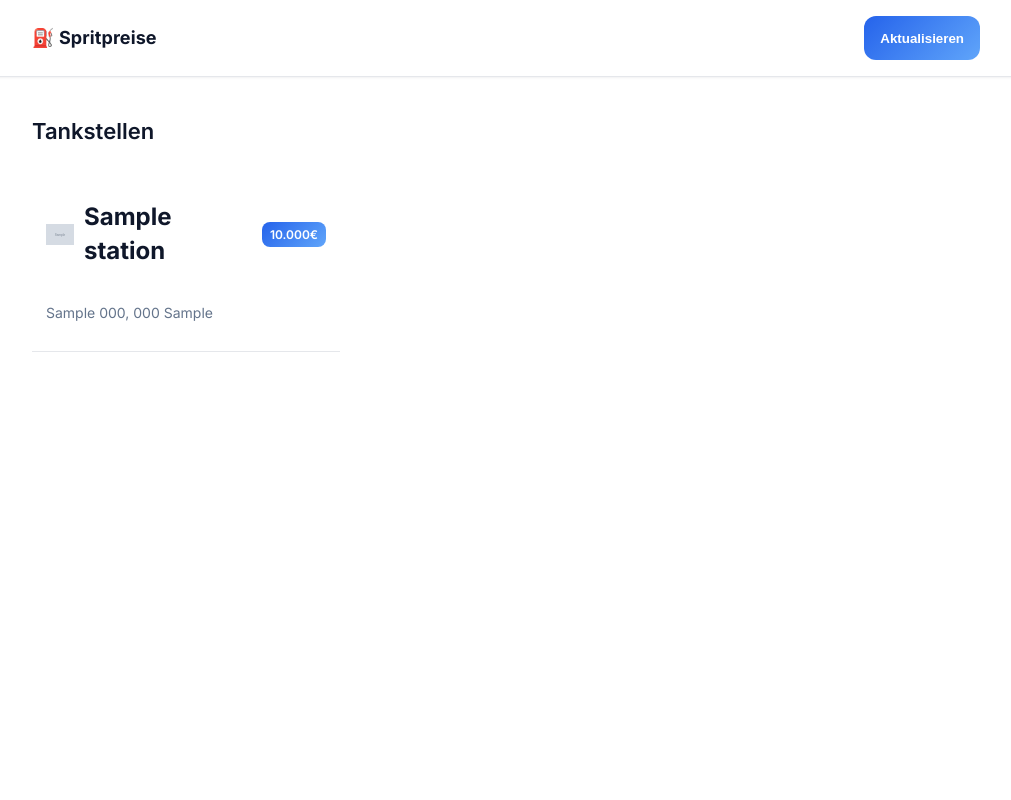
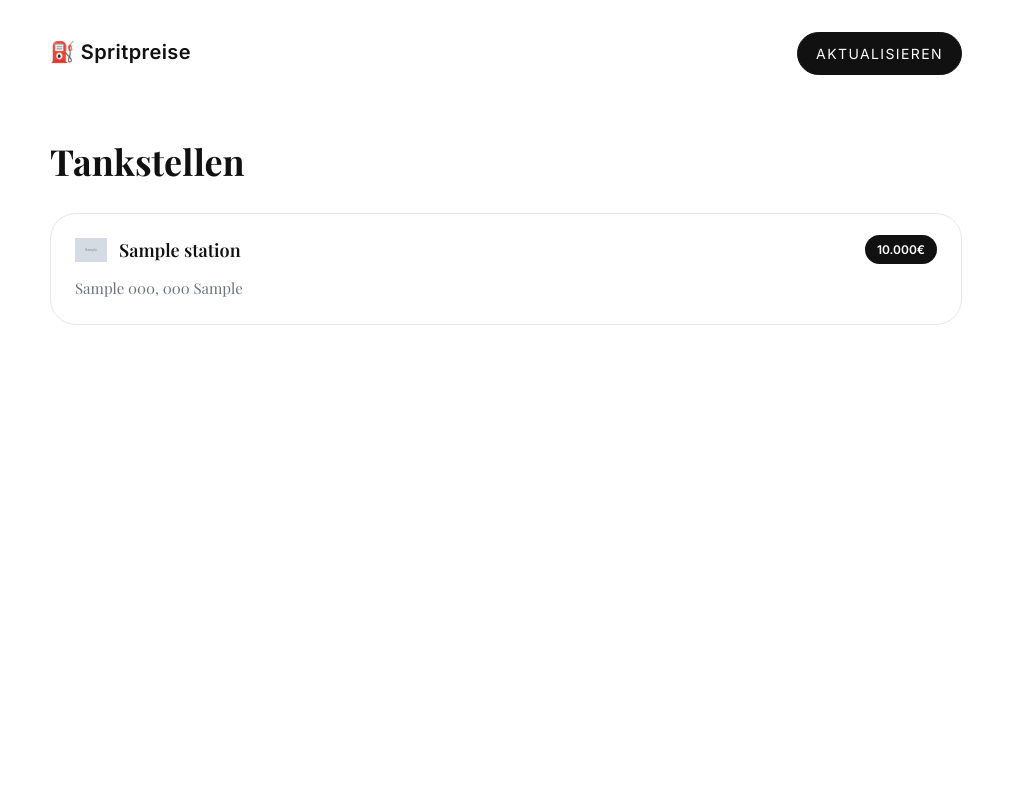
Before and after one commit to M-Enderle/mini-projects, a Flask app: page / in a window 1280 px wide. Shown: the whole page, without its empty margins (134-1145 px from the left). Run offline with Flask 3, Linux system fonts and the light colour scheme; tables that the repository leaves empty hold one stand-in row (values such as "Sample post"); grey boxes marked "Sample" are stand-in pictures; some libraries are stand-ins or nearby versions.

Commit message:
Update fuel tracker design to match recipe book and index.html aesthetic
Co-authored-by: M-Enderle <73176174+M-Enderle@users.noreply.github.com>

```diff
--- a/fuel-tracker/static/styles.css
+++ b/fuel-tracker/static/styles.css
@@ -1,12 +1,10 @@
 :root {
 	--bg: #ffffff;
-	--panel: #ffffff;
-	--text: #0f172a; /* slate-900 */
-	--muted: #64748b; /* slate-500 */
-	--brand: #2563eb; /* blue-600 */
-	--brand-2: #60a5fa; /* blue-400 */
-	--border: #e5e7eb; /* gray-200 */
-	--chip: #f3f4f6; /* gray-100 */
+	--text: #111111;
+	--muted: #6b7280;
+	--accent: #111111;
+	--border: #e5e7eb;
+	--pill: #f5f5f5;
 	--shadow-sm: 0 1px 2px rgba(16,24,40,0.06);
 	--shadow-md: 0 8px 16px rgba(16,24,40,0.08);
 }
@@ -16,7 +14,7 @@
 html, body { height: 100%; }
 
 body {
-	font-family: Inter, system-ui, -apple-system, Segoe UI, Roboto, Helvetica, Arial, "Apple Color Emoji", "Segoe UI Emoji";
+	font-family: "Playfair Display", Georgia, "Times New Roman", serif;
 	background: var(--bg);
 	color: var(--text);
 	margin: 0;
@@ -24,49 +22,196 @@ body {
 	font-size: 16px;
 }
 
-.container { width: 100%; max-width: 980px; margin: 0 auto; padding: 16px; }
+.container { width: 100%; max-width: 960px; margin: 0 auto; padding: 32px 24px 64px; }
 
-.app-header { position: sticky; top: 0; background: #ffffff; border-bottom: 1px solid var(--border); box-shadow: var(--shadow-sm); z-index: 10; }
-.header-inner { display: flex; align-items: center; justify-content: space-between; gap: 12px; }
-.brand { color: var(--text); text-decoration: none; font-weight: 700; letter-spacing: 0.1px; font-size: 18px; }
+.app-header {
+	display: flex;
+	justify-content: space-between;
+	align-items: baseline;
+	font-family: "Inter", -apple-system, BlinkMacSystemFont, "Segoe UI", sans-serif;
+	margin-bottom: 40px;
+	border-bottom: none;
+	position: relative;
+	background: transparent;
+	box-shadow: none;
+	z-index: auto;
+}
+.header-inner { display: contents; }
+.brand {
+	color: var(--text);
+	text-decoration: none;
+	font-weight: 600;
+	letter-spacing: 0.02em;
+	font-size: 20px;
+}
 
-.btn { background: linear-gradient(135deg, var(--brand), var(--brand-2)); color: #ffffff; border: none; padding: 12px 16px; border-radius: 12px; font-weight: 600; cursor: pointer; min-height: 44px; }
+.btn {
+	padding: 12px 18px;
+	border-radius: 999px;
+	border: 1px solid var(--text);
+	background: var(--text);
+	color: var(--bg);
+	font-size: 14px;
+	text-transform: uppercase;
+	letter-spacing: 0.1em;
+	cursor: pointer;
+	font-family: "Inter", -apple-system, BlinkMacSystemFont, "Segoe UI", sans-serif;
+	font-weight: 500;
+	min-height: auto;
+}
 .btn:disabled { opacity: 0.7; cursor: default; }
 
-.page-title { font-size: 22px; margin: 24px 0 20px; }
+.page-title {
+	font-size: 36px;
+	font-weight: 700;
+	line-height: 1.05;
+	margin: 68px 0 32px 0;
+}
 
-.grid { display: grid; grid-template-columns: 1fr; gap: 12px; }
-@media (min-width: 640px) { .grid { grid-template-columns: repeat(2, 1fr); } }
-@media (min-width: 980px) { .grid { grid-template-columns: repeat(3, 1fr); } }
+.grid {
+	display: grid;
+	grid-template-columns: repeat(auto-fit, minmax(260px, 1fr));
+	gap: 28px;
+}
 
-.card { display: block; padding: 14px; background: var(--panel); text-decoration: none; color: var(--text); border-bottom: 1px solid var(--border); }
-.card:active { transform: scale(0.995); }
-@media (hover: hover) {
-	.card:hover { transform: translateY(-1px); box-shadow: var(--shadow-md); }
+.card {
+	border-radius: 26px;
+	overflow: hidden;
+	border: 1px solid var(--border);
+	background: #fff;
+	display: flex;
+	flex-direction: column;
+	transition: transform 0.15s ease;
+	text-decoration: none;
+	color: var(--text);
+	padding: 0;
 }
-.card-header { display: flex; align-items: center; gap: 10px; margin-bottom: 6px; }
-.logo { width: 28px; height: 28px; object-fit: contain; }
+.card:hover { transform: translateY(-4px); }
+
+.card-header {
+	display: flex;
+	align-items: center;
+	gap: 12px;
+	margin: 0;
+	padding: 20px 24px 12px;
+}
+
+.card-body {
+	padding: 0 24px 24px;
+	flex: 1;
+}
+.logo { width: 32px; height: 32px; object-fit: contain; }
 .logo-lg { width: 48px; height: 48px; object-fit: contain; }
-.price { background: linear-gradient(135deg, var(--brand), var(--brand-2)); color: #ffffff; padding: 4px 8px; border-radius: 8px; font-size: 12px; font-weight: 600; margin-left: auto; }
-.muted { color: var(--muted); font-size: 14px; }
-.chip-row { display: flex; gap: 6px; margin-top: 10px; flex-wrap: wrap; }
-.chip { background: var(--chip); border: 1px solid var(--border); color: var(--muted); padding: 4px 8px; border-radius: 999px; font-size: 12px; }
-.empty { padding: 18px; border: 1px dashed var(--border); border-radius: 12px; color: var(--muted); background: #fff; }
 
-.station-header { display: flex; align-items: center; justify-content: space-between; gap: 16px; margin: 8px 0 12px; }
-.title-row { display: flex; align-items: center; gap: 10px; }
-.back { display: inline-block; color: var(--muted); text-decoration: none; margin: 8px 0; font-size: 14px; }
-h1 {font-size:30px; line-height:1.3; font-weight:600;}
+.price {
+	background: var(--text);
+	color: var(--bg);
+	padding: 6px 12px;
+	border-radius: 999px;
+	font-size: 12px;
+	font-weight: 600;
+	margin-left: auto;
+	font-family: "Inter", -apple-system, BlinkMacSystemFont, "Segoe UI", sans-serif;
+}
 
-.two-col { display: grid; grid-template-columns: 1fr; gap: 12px; }
-@media (min-width: 900px) { .two-col { grid-template-columns: 1fr 1.15fr; } }
+.card h2 {
+	margin: 0;
+	font-size: 18px;
+	font-weight: 600;
+	flex: 1;
+}
+.muted {
+	color: var(--muted);
+	font-size: 15px;
+	font-weight: 400;
+	margin: 0;
+}
 
-.map { height: 260px; border-radius: 12px; border: 1px solid var(--border); overflow: hidden; }
-@media (min-width: 900px) { .map { height: 340px; } }
+.empty {
+	margin: 68px 0;
+	font-size: 18px;
+	color: var(--muted);
+	padding: 0;
+	border: none;
+	border-radius: 0;
+	background: transparent;
+}
 
-.chart {padding: 6px; background: #fff; margin-top: 4px; }
-.chart img { width: 100%; height: auto; display: block; }
-.chart-title { margin: 0 0 12px 0 !important; font-size: 18px !important; line-height: 1.3; font-weight: 600; }
-@media (min-width: 900px) { .chart { } }
+.back {
+	display: inline-block;
+	color: var(--muted);
+	text-decoration: none;
+	margin: 0 0 32px 0;
+	font-size: 14px;
+	font-family: "Inter", -apple-system, BlinkMacSystemFont, "Segoe UI", sans-serif;
+}
+
+.station-header {
+	margin-bottom: 32px;
+}
+
+.station-header .info { }
+
+.title-row {
+	display: flex;
+	align-items: center;
+	gap: 16px;
+	margin-bottom: 8px;
+}
+
+h1 {
+	font-size: 36px;
+	line-height: 1.3;
+	font-weight: 700;
+	margin: 0;
+}
+
+.two-col {
+	display: grid;
+	grid-template-columns: 1fr;
+	gap: 32px;
+	margin-top: 32px;
+}
+@media (min-width: 900px) {
+	.two-col { grid-template-columns: 1fr 1.15fr; }
+}
+
+.map {
+	height: 260px;
+	border-radius: 26px;
+	border: 1px solid var(--border);
+	overflow: hidden;
+}
+@media (min-width: 900px) {
+	.map { height: 340px; }
+}
+
+.chart {
+	padding: 0;
+	background: #fff;
+	margin-top: 0;
+	border-radius: 26px;
+	border: 1px solid var(--border);
+	overflow: hidden;
+}
+.chart img {
+	width: 100%;
+	height: auto;
+	display: block;
+}
+.chart-title {
+	margin: 0 0 12px 0 !important;
+	font-size: 18px !important;
+	line-height: 1.3;
+	font-weight: 600;
+	padding: 20px 24px 0;
+}
+
+.section-title {
+	font-size: 20px;
+	font-weight: 600;
+	margin: 0 0 16px 0;
+	font-family: "Inter", -apple-system, BlinkMacSystemFont, "Segoe UI", sans-serif;
+}
 
 .app-footer { color: var(--muted); font-size: 13px; border-top: 1px solid var(--border); margin-top: 16px; padding-bottom: 12px; }
--- a/fuel-tracker/templates/index.html
+++ b/fuel-tracker/templates/index.html
@@ -1,6 +1,9 @@
 {% extends 'layout.html' %}
 {% block content %}
-<h1 class="page-title">Tankstellen</h1>
+<section class="hero">
+	<h1 class="page-title">Tankstellen</h1>
+</section>
+
 <div class="grid">
 	{% for s in stations %}
 	<a class="card" href="{{ base_path }}/station/{{ s['external_id'] }}">
@@ -11,8 +14,9 @@
 				<span class="price">{{ "%.3f"|format(s['current_price']) }}€</span>
 			{% endif %}
 		</div>
-		<p class="muted">{{ s['street'] }} {{ s['house_number'] }}, {{ s['postal_code'] }} {{ s['city'] }}</p>
-
+		<div class="card-body">
+			<p class="muted">{{ s['street'] }} {{ s['house_number'] }}, {{ s['postal_code'] }} {{ s['city'] }}</p>
+		</div>
 	</a>
 	{% else %}
 		<div class="empty">
--- a/fuel-tracker/templates/layout.html
+++ b/fuel-tracker/templates/layout.html
@@ -9,7 +9,7 @@
 	<link rel="stylesheet" href="{{ base_path }}/static/styles.css">
 	<link rel="preconnect" href="https://fonts.googleapis.com">
 	<link rel="preconnect" href="https://fonts.gstatic.com" crossorigin>
-	<link href="https://fonts.googleapis.com/css2?family=Inter:wght@400;500;600;700&display=swap" rel="stylesheet">
+	<link href="https://fonts.googleapis.com/css2?family=Playfair+Display:wght@400;600;700&family=Inter:wght@400;600&display=swap" rel="stylesheet">
 	<link rel="stylesheet" href="https://unpkg.com/leaflet@1.9.4/dist/leaflet.css" integrity="sha256-p4NxAoJBhIIN+hmNHrzRCf9tD/miZyoHS5obTRR9BMY=" crossorigin=""/>
 
 	<script src="https://unpkg.com/leaflet@1.9.4/dist/leaflet.js" integrity="sha256-20nQCchB9co0qIjJZRGuk2/Z9VM+kNiyxNV1lvTlZBo=" crossorigin=""></script>
@@ -20,17 +20,19 @@
 	</style>
 </head>
 <body>
+	<div class="container">
 		<header class="app-header">
-		<div class="container header-inner">
 			<a href="{{ url_for('index') }}" class="brand">⛽ Spritpreise</a>
-			<form id="fetch-form" class="fetch-form" method="post" action="{{ url_for('fetch_now') }}">
+			<nav>
+				<form id="fetch-form" class="fetch-form" method="post" action="{{ url_for('fetch_now') }}" style="display: inline;">
 					<button type="submit" class="btn">Aktualisieren</button>
 				</form>
-		</div>
+			</nav>
 		</header>
-	<main class="container">
+		<main>
 			{% block content %}{% endblock %}
 		</main>
+	</div>
 	<script>
 		document.getElementById('fetch-form')?.addEventListener('submit', async (e) => {
 			e.preventDefault();
```
Also changed, not shown: fuel-tracker/templates/station.html (+13 -11 lines). Lines whose indentation alone changed are shown as unchanged.
